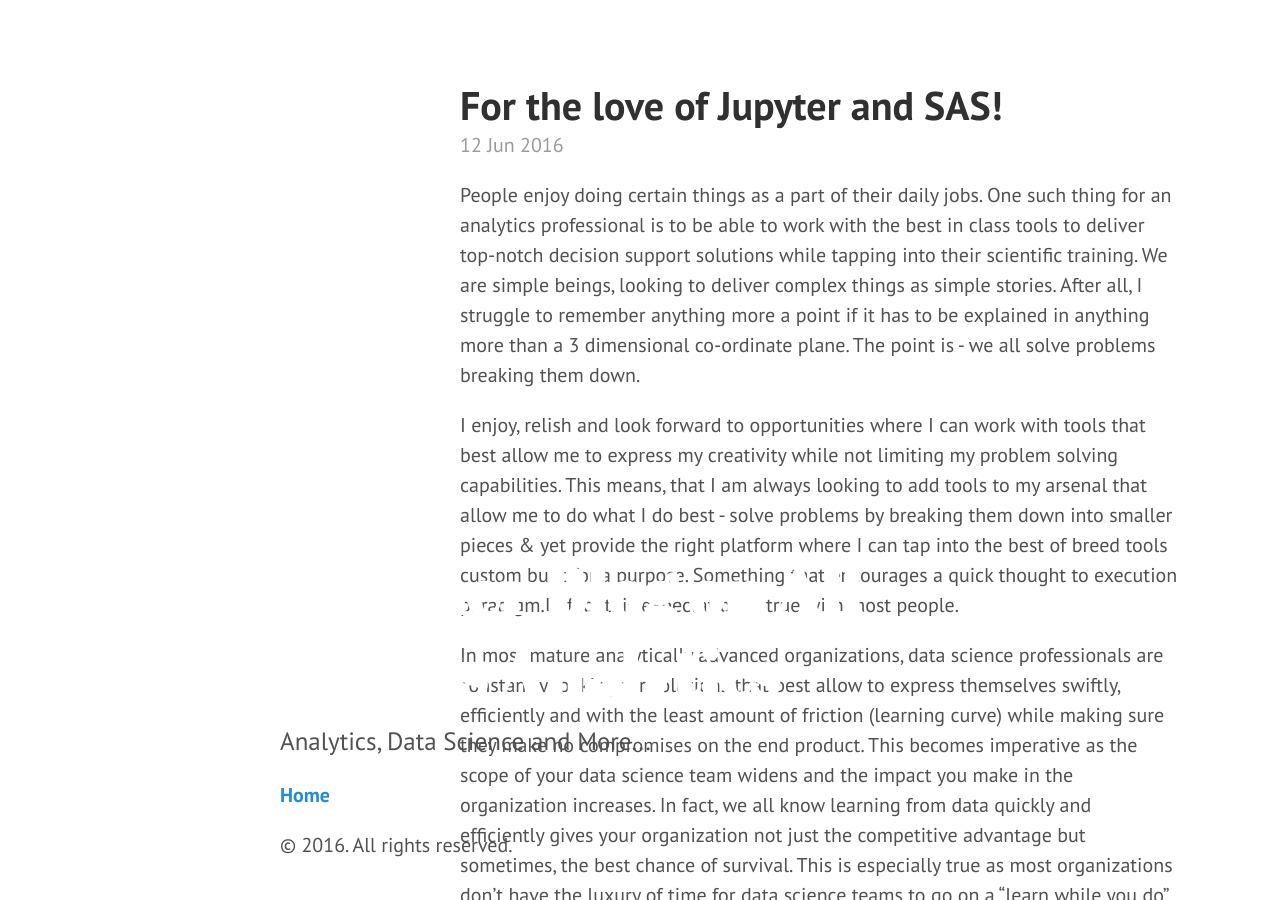
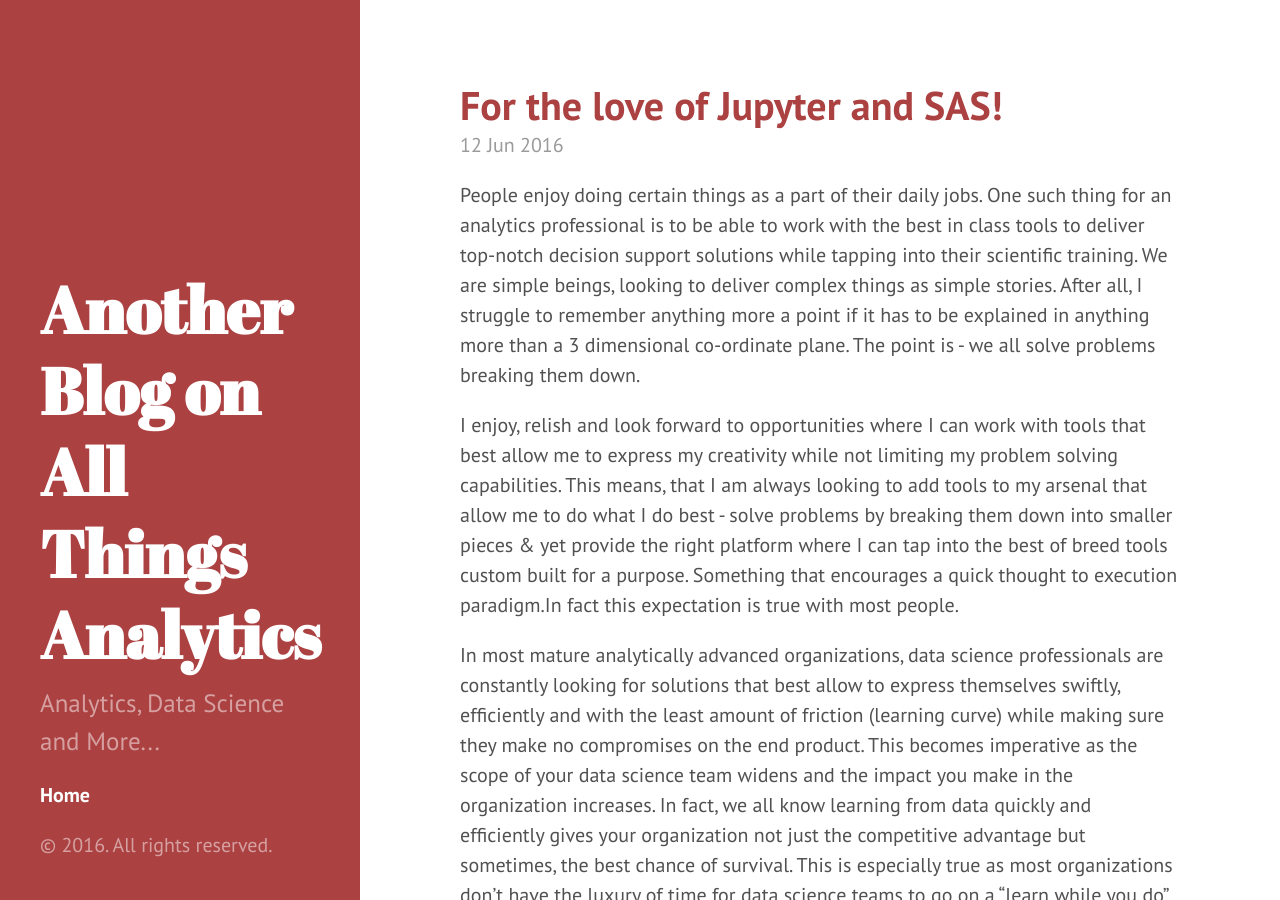
Before and after one commit to datasciencemonkey/datasciencemonkey.github.io, a Jekyll site: the page built from index.html, in a window 1280 px wide and 900 px high. Built offline with Jekyll 4.4.1, drawn with Linux system fonts in a browser that asks for light colours; the list of posts is cut into pages by our own code.

Commit message:
color update-syntax

```diff
--- a/_layouts/default.html
+++ b/_layouts/default.html
@@ -3,7 +3,7 @@
 
   {% include head.html %}
 
-  <body class="theme-base-08>
+  <body class="theme-base-08">
 
     {% include sidebar.html %}
 
```
